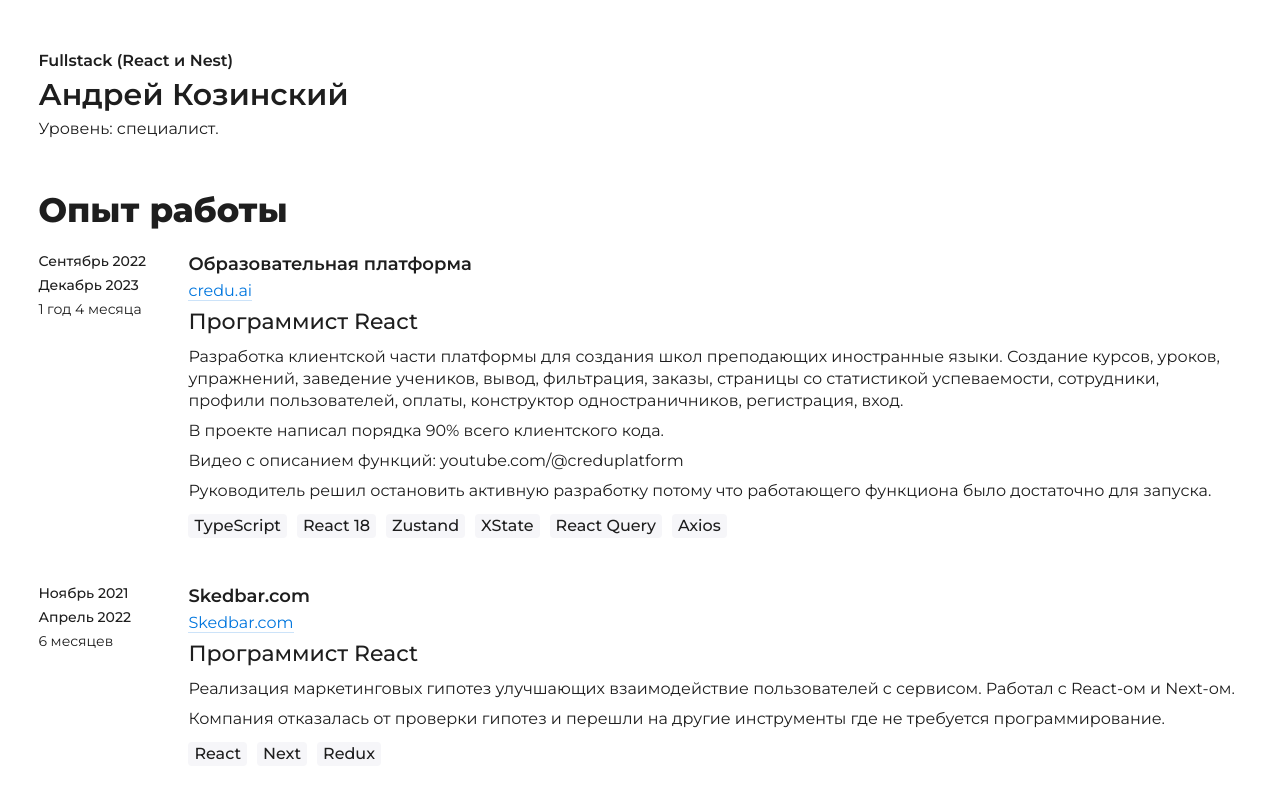
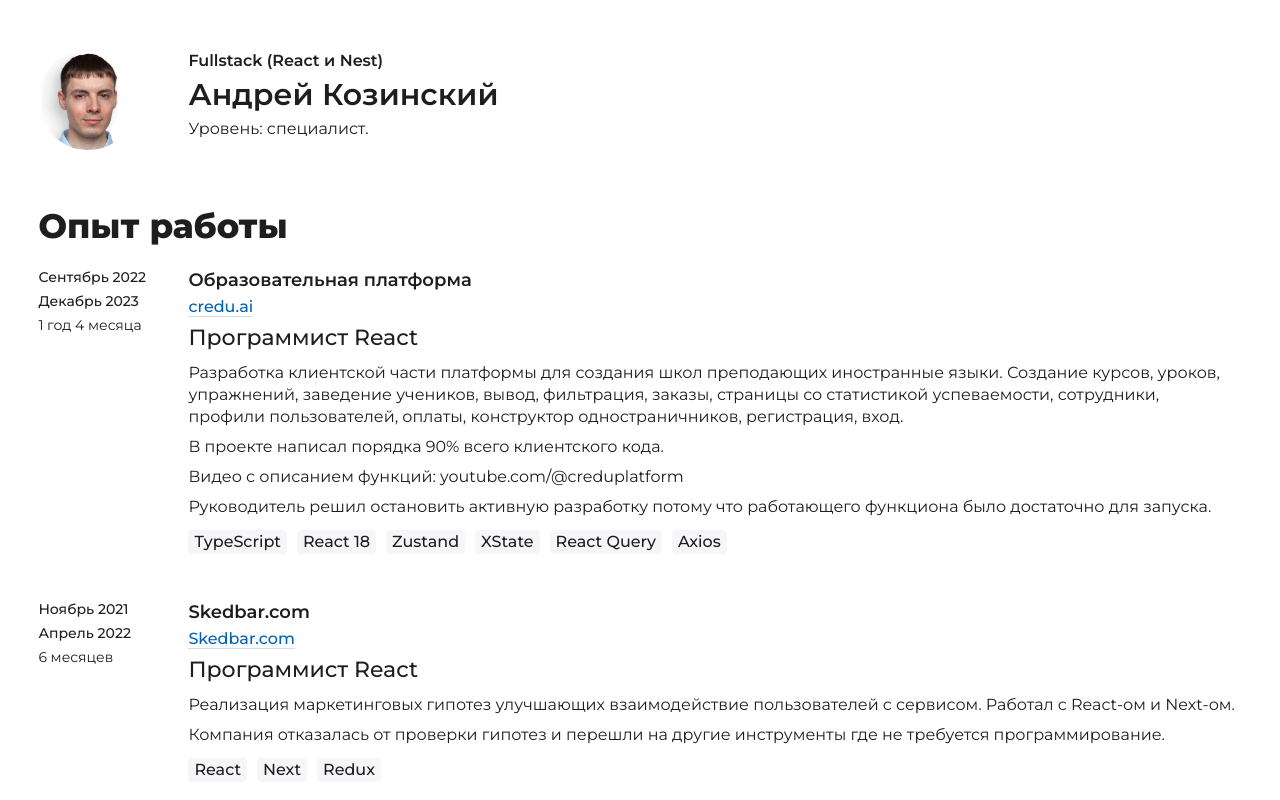
Before and after one commit to AndrewKozinsky/resume_4, a Next.js app in the folder face_r/: page / in a window 1280 px wide. Shown: the top 800 px of the page. Built offline with nearby package versions, Linux system fonts and the light colour scheme.

Commit message:
Добавлена фотография

```diff
--- a/face_r/src/_pages/main/Head/Head.scss
+++ b/face_r/src/_pages/main/Head/Head.scss
@@ -6,6 +6,13 @@
 
 .head__left-site {
 	width: $leftCell;
+}
+
+.head__author-photo {
+	width: calc($leftCell - 5rem);
+	overflow: hidden;
+	margin: auto;
+	border-radius: 50%;
 }
 
 .head__right-site {
--- a/face_r/src/_pages/main/Head/Head.tsx
+++ b/face_r/src/_pages/main/Head/Head.tsx
@@ -4,7 +4,13 @@ import './Head.scss'
 function Head() {
 	return (
 		<div className="head">
-			{/*<div className="head__left-site"></div>*/}
+			<div className="head__left-site">
+				<img
+					src="/images/my_photo.jpg"
+					className="head__author-photo"
+					alt="Фотография Андрея Козинского"
+				/>
+			</div>
 			<div className="head__right-site">
 				<p className="head__position">Fullstack (React и Nest)</p>
 				<h1 className="head__name">Андрей Козинский</h1>
--- a/face_r/src/_pages/main/Projects/Projects.tsx
+++ b/face_r/src/_pages/main/Projects/Projects.tsx
@@ -6,7 +6,7 @@ import './Projects.scss'
 function Projects() {
 	return (
 		<div>
-			<Header text="Проекты" />
+			<Header text="Собственные проекты" />
 			<div className="projects">
 				{projectsConfig.map((configItem) => {
 					return <ExperienceItem configItem={configItem} />
--- a/face_r/src/_pages/main/Projects/fn/config.ts
+++ b/face_r/src/_pages/main/Projects/fn/config.ts
@@ -16,7 +16,7 @@ export const projectsConfig: ProjectsConfig = [
 			'Объеснение принципа работы: youtube.com/watch?v=2SB0DEwHLqg',
 			'Не стал продолжать потому что это нет ни времени, ни денег.',
 		],
-		technologies: ['Реакте', 'Ноде', 'Нексте', 'Несте', 'Докере'],
+		technologies: ['React', 'Node', 'Next', 'Nest', 'Docker'],
 	},
 	{
 		name: 'explainit.ru',
@@ -40,6 +40,6 @@ export const projectsConfig: ProjectsConfig = [
 		description: [
 			'Взаимодействие с блогами, заметками, комментариями, пользователями, авторизациями.',
 		],
-		technologies: ['NestJs', 'Postgres', '', ''],
+		technologies: ['Nest', 'Postgres'],
 	},
 ]
--- a/face_r/src/app/_in/style/global.scss
+++ b/face_r/src/app/_in/style/global.scss
@@ -24,8 +24,6 @@ html, body {
 }
 
 body {
-	//display: flex;
-	//flex-direction: column;
 	font-family: "Montserrat", sans-serif;
 	font-size: 1.6rem;
 	line-height: 2.2rem;
@@ -33,7 +31,6 @@ body {
 	color: $textColor;
 	//background: $grayColor-1;
 	//min-height: 100dvh;
-	//max-width: $max-page-width;
 	//margin: 0 auto;
 
 	-webkit-font-smoothing: antialiased;
--- a/face_r/src/styles/inherit.scss
+++ b/face_r/src/styles/inherit.scss
@@ -5,6 +5,7 @@
 
 @mixin link() {
 	color: $blueColor-2;
+	font-weight: 500;
 	border-bottom: 1px solid rgba($blueColor-2, .2);
 	transition: color .2s, border-bottom-color .2s;
 
@@ -24,83 +25,3 @@
 		border-bottom-color: rgba($orangeColor-2, .35);
 	}*/
 }
-
-/*@mixin header-2() {
-	// clamp!!!
-	font-size: 2.4rem;
-	line-height: 3rem;
-	font-weight: 700;
-	font-style: italic;
-
-	@include container-width($tablet-width) {
-		font-size: 3.6rem;
-		line-height: 4.4rem;
-	}
-}*/
-
-/*@mixin header-3() {
-	// clamp!!!
-	font-size: 2rem;
-	line-height: 2.4rem;
-	font-weight: 600;
-	font-style: italic;
-
-	@include container-width($tablet-width) {
-		font-size: 2.6rem;
-		line-height: 3.4rem;
-	}
-
-	@include container-width($monitor-width) {
-		font-size: 2.8rem;
-		line-height: 3.6rem;
-	}
-}*/
-
-/*@mixin header-4() {
-	// clamp!!!
-	font-size: 1.6rem;
-	line-height: 2.4rem;
-	font-weight: 700;
-
-	@include container-width($tablet-width) {
-		font-size: 1.8rem;
-		line-height: 2.6rem;
-	}
-
-	@include container-width($monitor-width) {
-		font-size: 2rem;
-		line-height: 2.8rem;
-	}
-}*/
-
-/*@mixin paragraph-small() {
-	font-size: 1.4rem;
-	line-height: 2.2rem;
-
-	@include container-width($tablet-width) {
-		line-height: 2.4rem;
-	}
-}*/
-
-/*@mixin paragraph() {
-	font-size: 1.6rem;
-	line-height: 2.4rem;
-
-	@include container-width($tablet-width) {
-		line-height: 2.6rem;
-	}
-}*/
-
-// Стиль обёртки заметки или обёртки блока с текстами тренировки упражнений
-/*@mixin content-wrapper() {
-	padding: 1.2rem 1.4rem;
-	border-radius: $radius-2;
-
-	@include container-width($tablet-width) {
-		padding: 1.2rem 1.6rem;
-	}
-
-	@include container-width($monitor-width) {
-		padding: 1.2rem 2rem;
-	}
-}*/
--- a/face_r/src/styles/variables.scss
+++ b/face_r/src/styles/variables.scss
@@ -2,8 +2,8 @@
 
 $grayColor-1: #f6f6f9;
 $textColor: rgb(30, 30, 30);
-$blueColor-1: #DFEEFB;
-$blueColor-2: #0076DE;
+$blueColor-1: #cde9ff;
+$blueColor-2: #0061b6;
 
 $tablet-width: 600px;
 $monitor-width: 1000px;
```
Also changed, not shown: face_r/public/images/my_photo.jpg (added), 1 other file (tests, documents, lock files or other folders).
